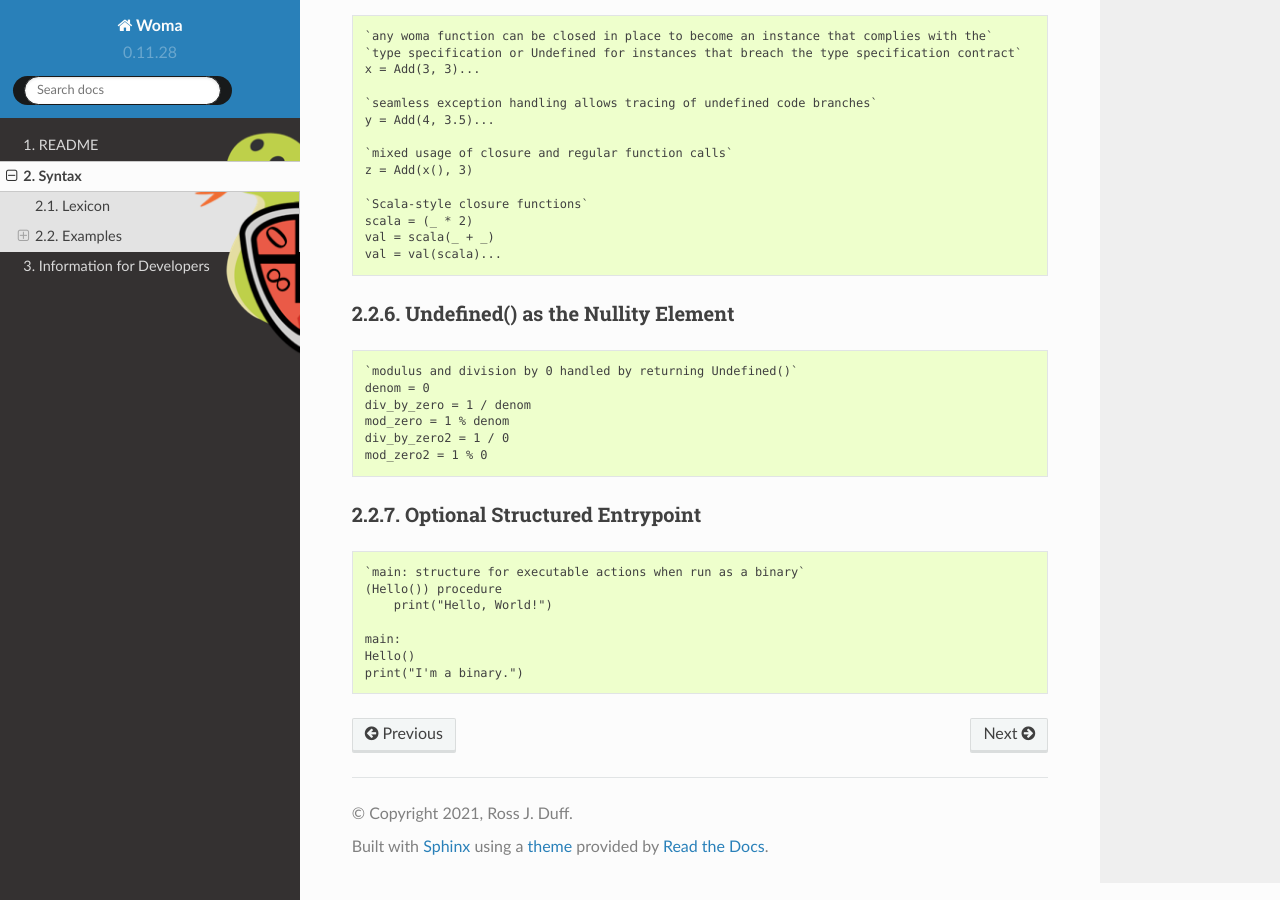
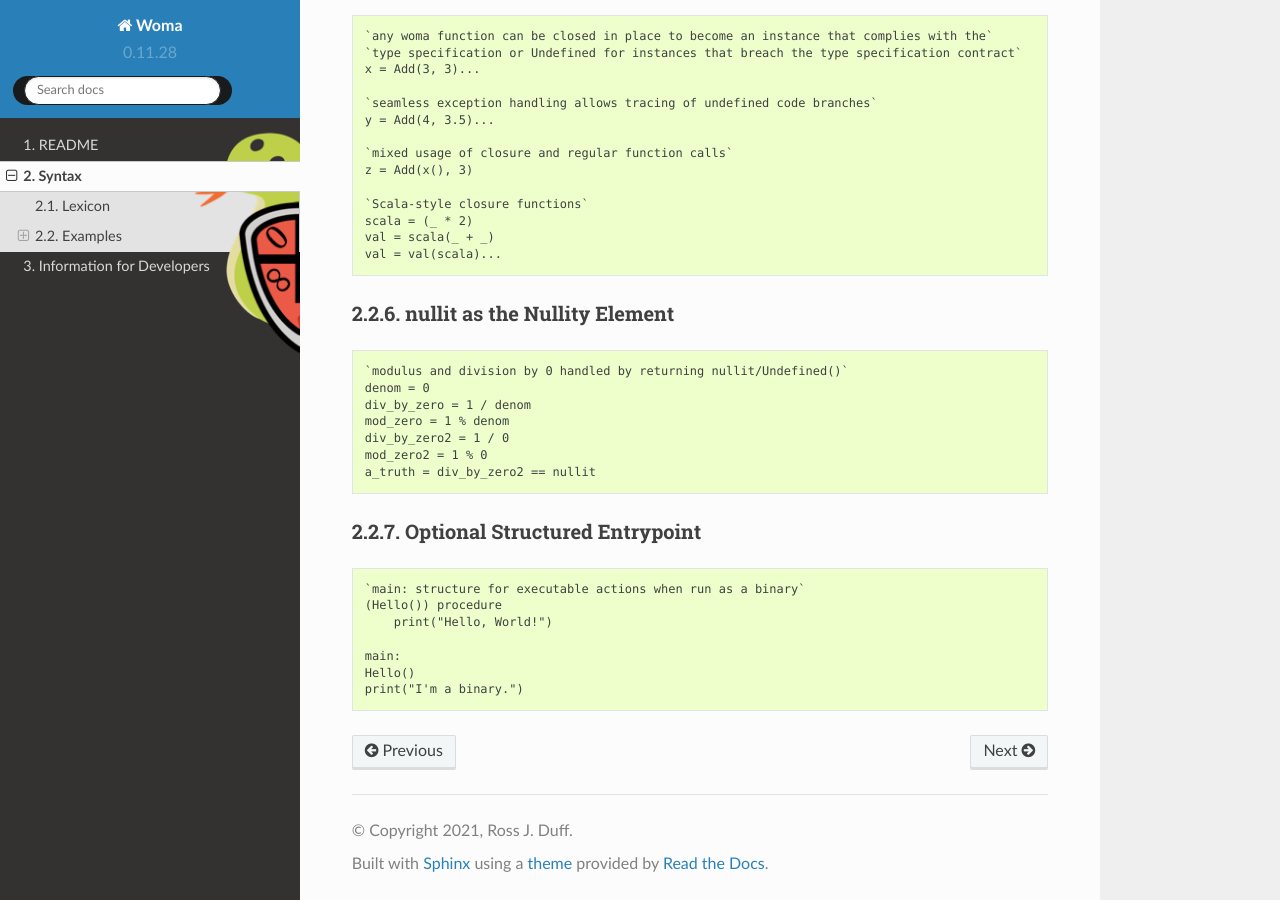
Before and after one commit to rjdbcm/Aspidites, a Sphinx documentation site: the page built from docs/syntax.rst, in a window 1280 px wide and 900 px high, scrolled down 1541 px. Built offline with Sphinx 7.4.7 and the Read the Docs theme 2.0.0, drawn with Linux system fonts in a browser that asks for light colours; the version number is read from the project's files by our own code.

Commit message:
add nullit to examples.wom

```diff
--- a/docs/syntax.rst
+++ b/docs/syntax.rst
@@ -100,17 +100,18 @@ Closures and Lambdas
     val = scala(_ + _)
     val = val(scala)...
 
-Undefined() as the Nullity Element
+nullit as the Nullity Element
 ^^^^^^^^^^^^^^^^^^^^^^^^^^^^^^^^^^
 
 .. code:: woma
 
-    `modulus and division by 0 handled by returning Undefined()`
+    `modulus and division by 0 handled by returning nullit/Undefined()`
     denom = 0
     div_by_zero = 1 / denom
     mod_zero = 1 % denom
     div_by_zero2 = 1 / 0
     mod_zero2 = 1 % 0
+    a_truth = div_by_zero2 == nullit
 
 Optional Structured Entrypoint
 ^^^^^^^^^^^^^^^^^^^^^^^^^^^^^^
```
